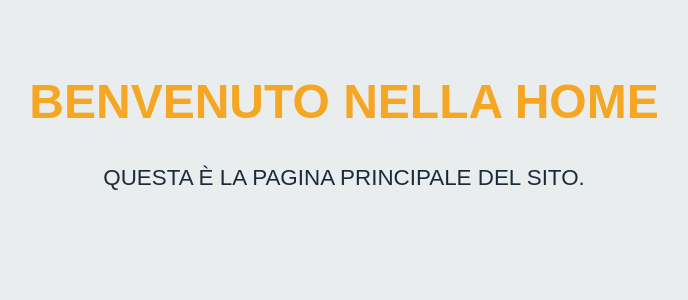
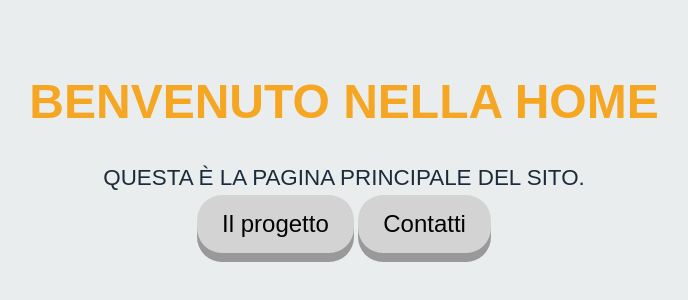
Before and after one commit to teamNaOlympic/TeamNAOlympic20254binf.github.io, a plain HTML site: page index.html in a window 1280 px wide. Shown: the part 158-458 px from the top of the page, without its empty margins (296-984 px from the left). Drawn offline with Linux system fonts and the light colour scheme.

Commit message:
Update index.html

```diff
--- a/index.html
+++ b/index.html
@@ -24,10 +24,33 @@
       margin: 0 auto;
       line-height: 1.5;
     }
+    .button {
+      display: inline-block;
+      padding: 15px 25px;
+      font-size: 24px;
+      cursor: pointer;
+      text-align: center;
+      text-decoration: none;
+      outline: none;
+      color: #000;
+      background-color: #d3d3d3;
+      border: none;
+      border-radius: 25px;
+      box-shadow: 0 9px #999;
+    }
+    .button:hover {background-color: #faebd7}
+
+    .button:active {
+      background-color: #E6E6E6;
+      box-shadow: 0 5px #666;
+      transform: translateY(4px);
+    }
   </style>
 </head>
 <body>
   <h1>Benvenuto nella Home</h1>
   <p>Questa è la pagina principale del sito.</p>
+  <button class="button" onclick="document.location='../progetto.html'"> Il progetto </button>
+  <button class="button" onclick="document.location='../contatti.html'"> Contatti </button>
 </body>
 </html>
```
